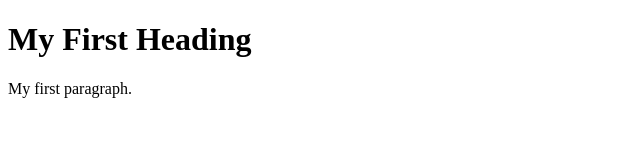
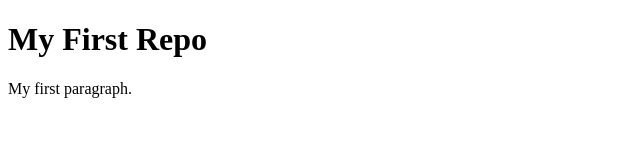
Before and after one commit to Dipongkor-Roy/my-first-repo, a plain HTML site: page index.html in a window 1280 px wide. Shown: the whole page, without its empty margins (0-640 px from the left). Drawn offline with Linux system fonts and the light colour scheme.

Commit message:
Update index.html

```diff
--- a/index.html
+++ b/index.html
@@ -2,8 +2,10 @@
 <html>
 <body>
 
-<h1>My First Heading</h1>
+
+<h1>My First Repo</h1>
 <p>My first paragraph.</p>
+
 
 </body>
 </html>
```
